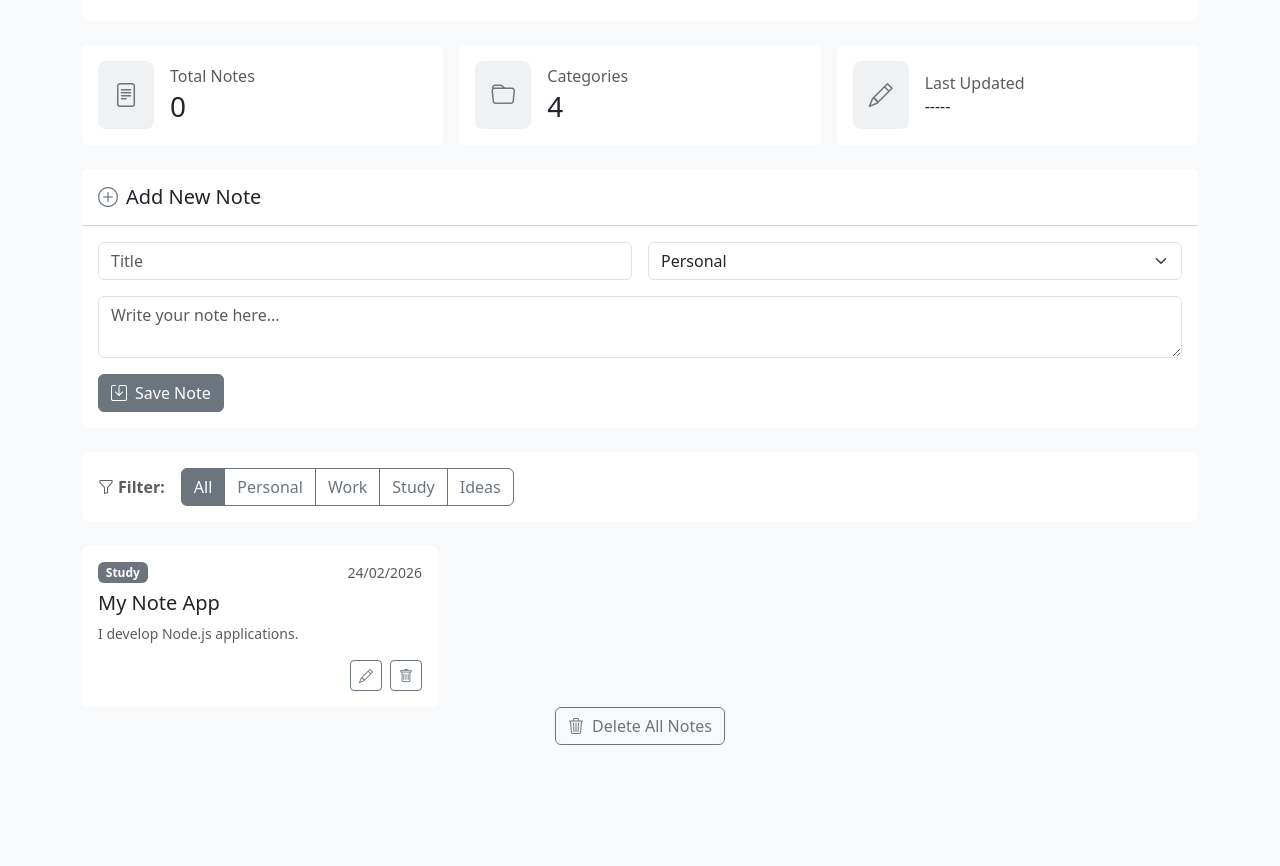
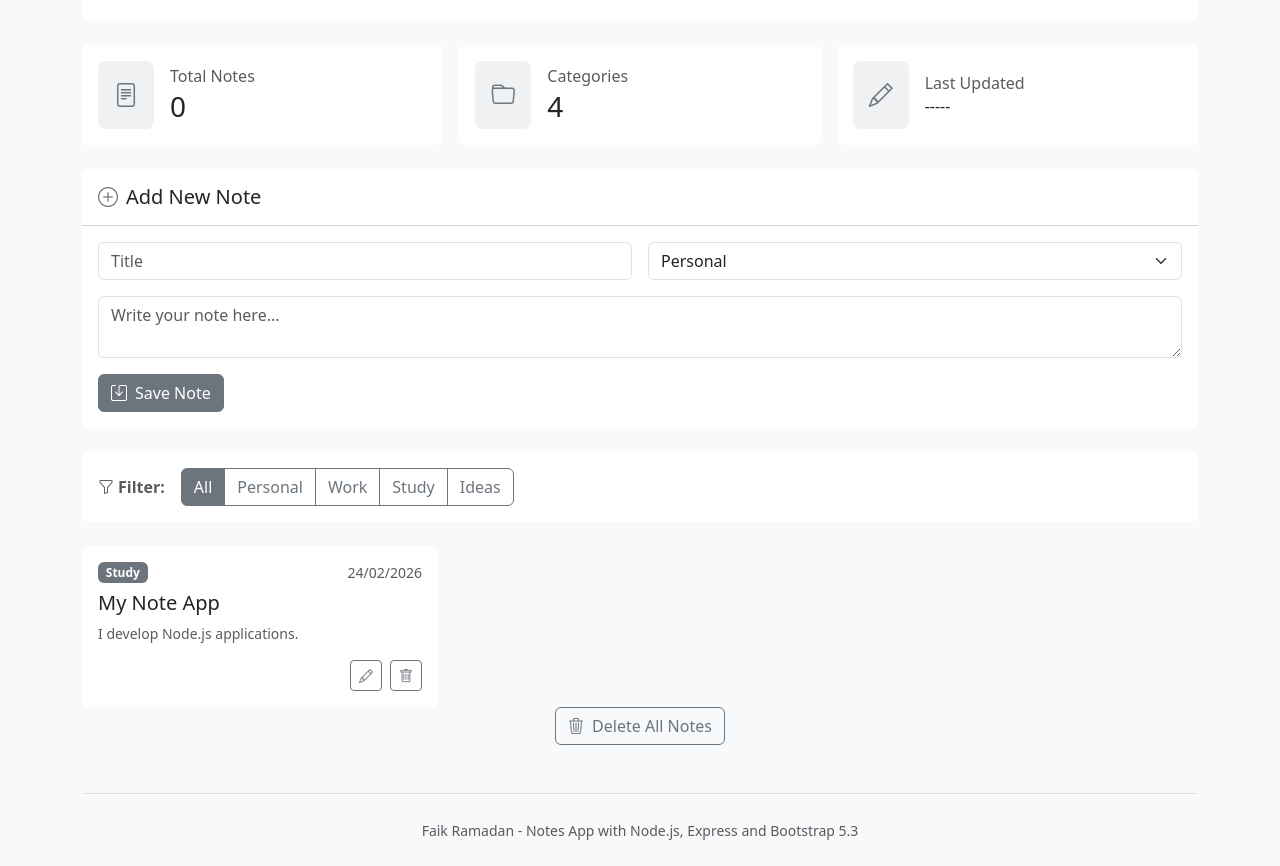
Before and after one commit to faikguler/Full_Stack_Notes_Application_using_Node_and_Express, a website: page index.html in a window 1280 px wide. Shown: the part 177-1043 px from the top of the page. Before the commit the page ends 970 px from the top, so only its background shows below. Drawn offline with nearby package versions, Linux system fonts and the light colour scheme; no server answers.

Commit message:
index footer added

```diff
--- a/index.html
+++ b/index.html
@@ -148,6 +148,15 @@
         </div>
 
 
+        <footer class="py-4 mt-5 border-top">
+            <div class="container text-center text-muted">
+                <small>
+                    Faik Ramadan - Notes App with Node.js, Express and Bootstrap 5.3
+                </small>
+            </div>
+        </footer>
+
+
     </div>
 
 
```
